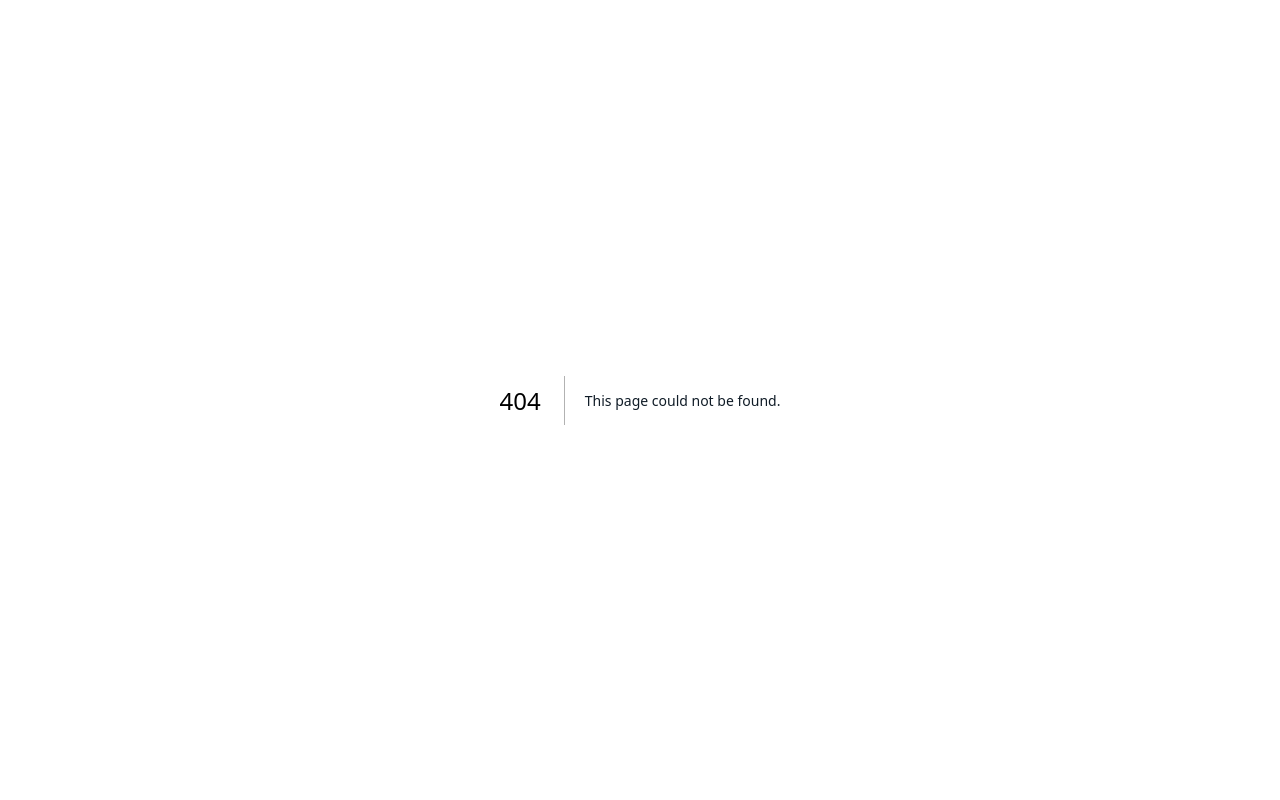
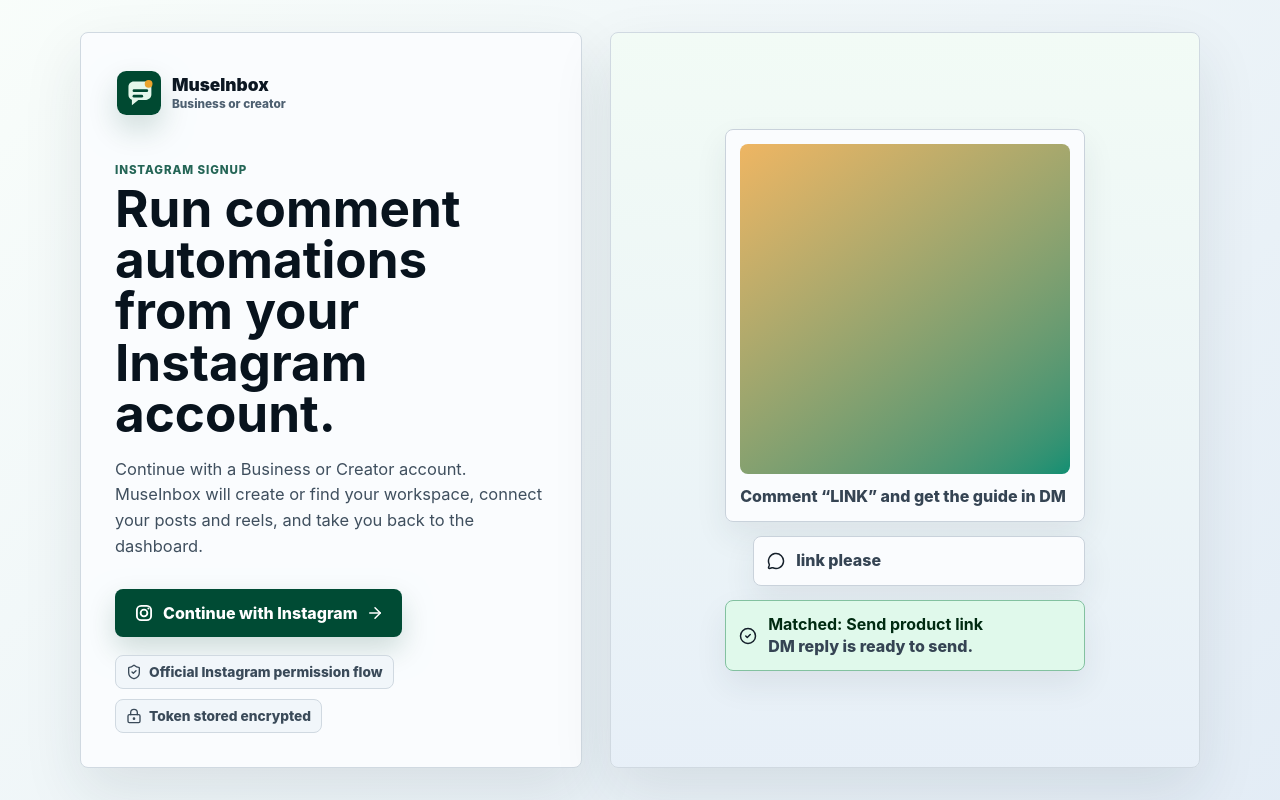
Before and after one commit to v12labs-engineering/museinbox, a Next.js app: page /login in a window 1280 px wide. Before the commit this address had no page. Built offline with nearby package versions, Linux system fonts and the light colour scheme.

Commit message:
Add Instagram signup page

```diff
--- /dev/null
+++ b/app/login/page.tsx
@@ -0,0 +1,68 @@
+import Link from "next/link";
+import { ArrowRight, CheckCircle2, LockKeyhole, MessageCircle, ShieldCheck } from "lucide-react";
+import { InstagramButtonIcon, MuseInboxLogo } from "../../src/App";
+
+export default function LoginPage() {
+  return (
+    <main className="login-page">
+      <section className="login-shell" aria-label="Continue with Instagram">
+        <div className="login-panel">
+          <Link className="brand-lockup login-brand" href="/" aria-label="MuseInbox home">
+            <MuseInboxLogo />
+            <span>
+              <strong>MuseInbox</strong>
+              <small>Business or creator</small>
+            </span>
+          </Link>
+
+          <div className="login-copy">
+            <p className="eyebrow">Instagram signup</p>
+            <h1>Run comment automations from your Instagram account.</h1>
+            <p>
+              Continue with a Business or Creator account. MuseInbox will create or
+              find your workspace, connect your posts and reels, and take you back
+              to the dashboard.
+            </p>
+          </div>
+
+          <a className="primary-action login-action" href="/api/auth/instagram/start">
+            <InstagramButtonIcon />
+            Continue with Instagram
+            <ArrowRight size={18} aria-hidden="true" />
+          </a>
+
+          <div className="login-trust">
+            <span>
+              <ShieldCheck size={16} aria-hidden="true" />
+              Official Instagram permission flow
+            </span>
+            <span>
+              <LockKeyhole size={16} aria-hidden="true" />
+              Token stored encrypted
+            </span>
+          </div>
+        </div>
+
+        <div className="login-preview" aria-label="Automation preview">
+          <div className="preview-phone">
+            <div className="preview-post">
+              <div />
+              <span>Comment “LINK” and get the guide in DM</span>
+            </div>
+            <div className="preview-comment">
+              <MessageCircle size={18} aria-hidden="true" />
+              <span>link please</span>
+            </div>
+            <div className="preview-rule">
+              <CheckCircle2 size={18} aria-hidden="true" />
+              <div>
+                <strong>Matched: Send product link</strong>
+                <span>DM reply is ready to send.</span>
+              </div>
+            </div>
+          </div>
+        </div>
+      </section>
+    </main>
+  );
+}
--- a/src/App.tsx
+++ b/src/App.tsx
@@ -78,7 +78,7 @@ function formatTime(value: string) {
   }).format(new Date(value));
 }
 
-function MuseInboxLogo() {
+export function MuseInboxLogo() {
   return (
     <span className="brand-logo" aria-hidden="true">
       <svg viewBox="0 0 48 48" role="img">
@@ -95,7 +95,7 @@ function MuseInboxLogo() {
   );
 }
 
-function InstagramButtonIcon() {
+export function InstagramButtonIcon() {
   return (
     <span className="instagram-button-icon" aria-hidden="true">
       <svg viewBox="0 0 24 24" role="img">
@@ -468,10 +468,10 @@ function App({ currentView }: AppProps) {
                 </button>
               </>
             ) : (
-              <a className="primary-action link-action" href="/api/auth/instagram/start">
+              <Link className="primary-action link-action" href="/login">
                 <InstagramButtonIcon />
                 Continue with Instagram
-              </a>
+              </Link>
             )}
           </div>
         </header>
@@ -866,10 +866,10 @@ function App({ currentView }: AppProps) {
                 Disconnect
               </button>
             ) : (
-              <a className="primary-action link-action" href="/api/auth/instagram/start">
+              <Link className="primary-action link-action" href="/login">
                 <InstagramButtonIcon />
                 Continue with Instagram
-              </a>
+              </Link>
             )}
           </div>
 
--- a/src/styles.css
+++ b/src/styles.css
@@ -347,6 +347,161 @@ h3 {
 
 .link-action {
   min-width: max-content;
+}
+
+.login-page {
+  display: grid;
+  min-height: 100vh;
+  padding: 24px;
+  background:
+    linear-gradient(135deg, oklch(99% 0.006 160), oklch(94% 0.016 248));
+}
+
+.login-shell {
+  display: grid;
+  grid-template-columns: minmax(320px, 0.92fr) minmax(360px, 1.08fr);
+  gap: 28px;
+  align-items: stretch;
+  width: min(1120px, 100%);
+  margin: auto;
+}
+
+.login-panel,
+.login-preview {
+  min-width: 0;
+  border: 1px solid oklch(88% 0.015 248);
+  border-radius: 8px;
+  background: oklch(99% 0.004 248);
+  box-shadow: 0 24px 60px oklch(30% 0.03 248 / 10%);
+}
+
+.login-panel {
+  display: flex;
+  flex-direction: column;
+  justify-content: center;
+  padding: 34px;
+}
+
+.login-brand {
+  margin-bottom: 44px;
+}
+
+.login-copy h1 {
+  max-width: 620px;
+  margin: 0;
+  color: oklch(18% 0.026 248);
+  font-size: clamp(2rem, 4vw, 4rem);
+  line-height: 1;
+  letter-spacing: 0;
+}
+
+.login-copy p:not(.eyebrow) {
+  max-width: 560px;
+  margin: 18px 0 0;
+  color: oklch(42% 0.032 248);
+  font-size: 1.03rem;
+  line-height: 1.55;
+}
+
+.login-action {
+  align-self: flex-start;
+  min-height: 48px;
+  margin-top: 30px;
+  padding: 0 18px;
+  font-size: 1rem;
+}
+
+.login-trust {
+  display: flex;
+  flex-wrap: wrap;
+  gap: 10px;
+  margin-top: 18px;
+  color: oklch(40% 0.033 248);
+  font-size: 0.86rem;
+  font-weight: 780;
+}
+
+.login-trust span {
+  display: inline-flex;
+  align-items: center;
+  gap: 7px;
+  padding: 8px 10px;
+  border: 1px solid oklch(88% 0.015 248);
+  border-radius: 8px;
+  background: oklch(97% 0.008 248);
+}
+
+.login-preview {
+  display: grid;
+  place-items: center;
+  overflow: hidden;
+  padding: 34px;
+  background:
+    linear-gradient(180deg, oklch(98% 0.012 160), oklch(95% 0.014 248));
+}
+
+.preview-phone {
+  display: grid;
+  gap: 14px;
+  width: min(360px, 100%);
+}
+
+.preview-post,
+.preview-comment,
+.preview-rule {
+  border: 1px solid oklch(86% 0.016 248);
+  border-radius: 8px;
+  background: oklch(99% 0.004 248);
+  box-shadow: 0 14px 32px oklch(30% 0.03 248 / 8%);
+}
+
+.preview-post {
+  display: grid;
+  gap: 12px;
+  padding: 14px;
+}
+
+.preview-post div {
+  aspect-ratio: 1;
+  border-radius: 8px;
+  background:
+    linear-gradient(145deg, oklch(81% 0.12 75), oklch(58% 0.11 172)),
+    oklch(92% 0.025 248);
+}
+
+.preview-post span,
+.preview-comment span,
+.preview-rule span {
+  color: oklch(38% 0.032 248);
+  font-weight: 780;
+  line-height: 1.35;
+}
+
+.preview-comment,
+.preview-rule {
+  display: flex;
+  align-items: center;
+  gap: 11px;
+  padding: 13px;
+}
+
+.preview-comment {
+  margin-left: 28px;
+}
+
+.preview-rule {
+  border-color: oklch(76% 0.08 160);
+  background: oklch(96% 0.032 160);
+}
+
+.preview-rule strong {
+  display: block;
+  color: oklch(24% 0.08 160);
+}
+
+.preview-rule span {
+  display: block;
+  margin-top: 2px;
 }
 
 .success,
@@ -1100,6 +1255,23 @@ textarea:focus {
 }
 
 @media (max-width: 860px) {
+  .login-page {
+    padding: 16px;
+  }
+
+  .login-shell {
+    grid-template-columns: 1fr;
+  }
+
+  .login-panel,
+  .login-preview {
+    padding: 22px;
+  }
+
+  .login-brand {
+    margin-bottom: 30px;
+  }
+
   .app-frame {
     grid-template-columns: 1fr;
   }
@@ -1154,6 +1326,18 @@ textarea:focus {
 }
 
 @media (max-width: 560px) {
+  .login-copy h1 {
+    font-size: 2rem;
+  }
+
+  .login-action {
+    width: 100%;
+  }
+
+  .login-trust span {
+    width: 100%;
+  }
+
   .app-sidebar button {
     width: 40px;
     padding: 0;
```
